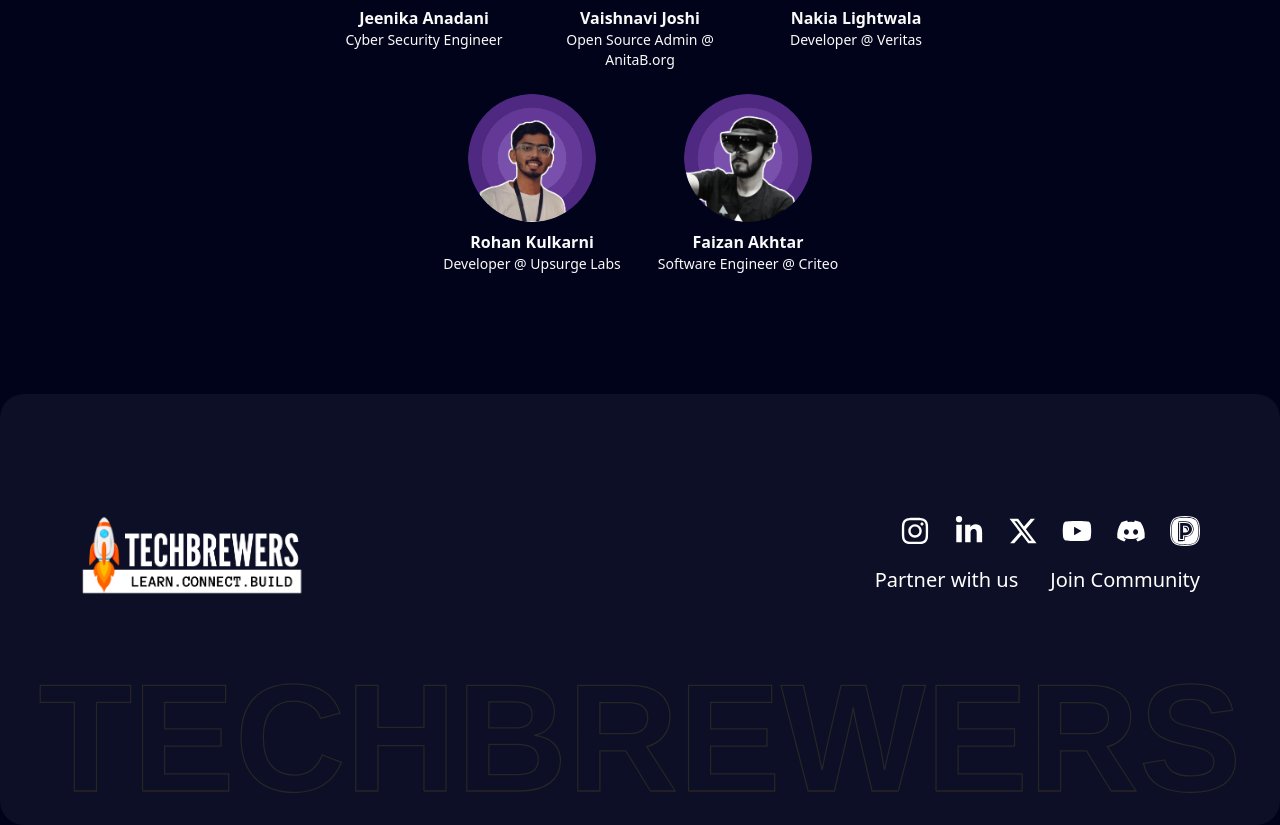
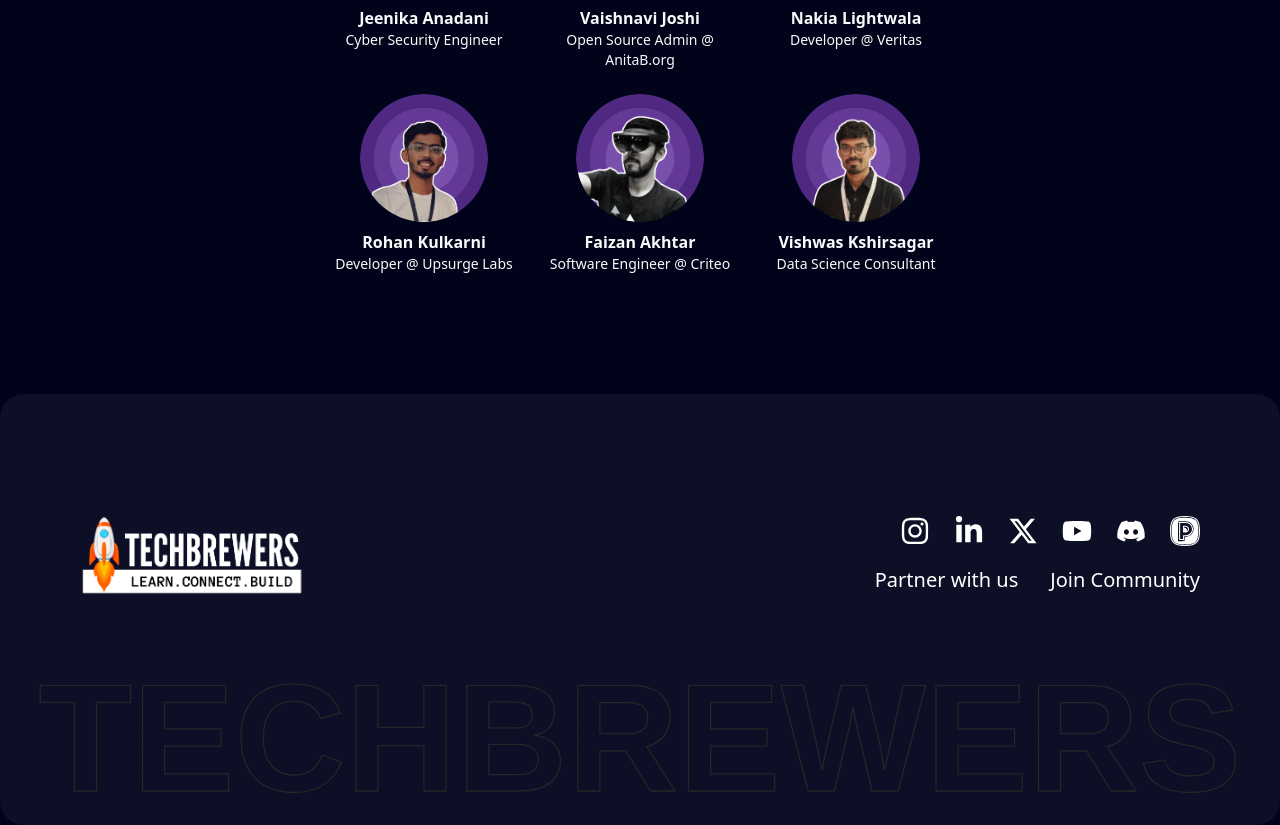
Before and after one commit to mrunankpawar/techbrewers-v3, a Next.js app: page /meetup in a window 1280 px wide. Shown: the part 1634-2459 px from the top of the page. Built offline with nearby package versions, Linux system fonts and the light colour scheme.

Commit message:
added new speaker to meetup page

```diff
--- a/components/MeetupTeam.tsx
+++ b/components/MeetupTeam.tsx
@@ -57,6 +57,13 @@ const people = [
     image: "/images/meetupteam/faizan.png",
     url: "https://www.linkedin.com/in/akhtar-faizan/",
   },
+  {
+    id: 9,
+    name: "Vishwas Kshirsagar",
+    designation: "Data Science Consultant",
+    image: "/images/meetupteam/vishwas.png",
+    url: "https://www.linkedin.com/in/k98vishwas",
+  },
 ];
 
 function Team() {
```
Also changed, not shown: public/images/meetupteam/vishwas.png (added).
